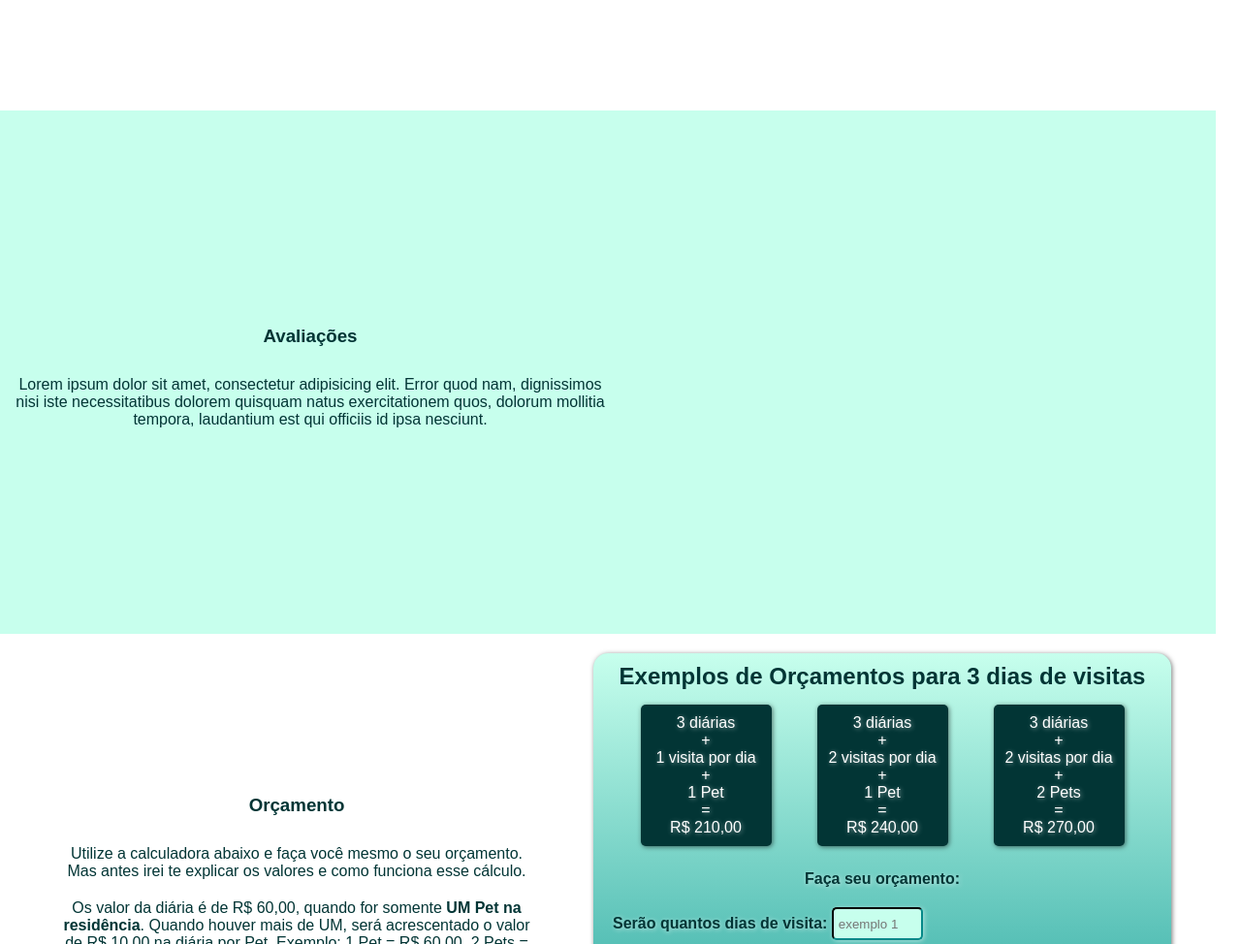
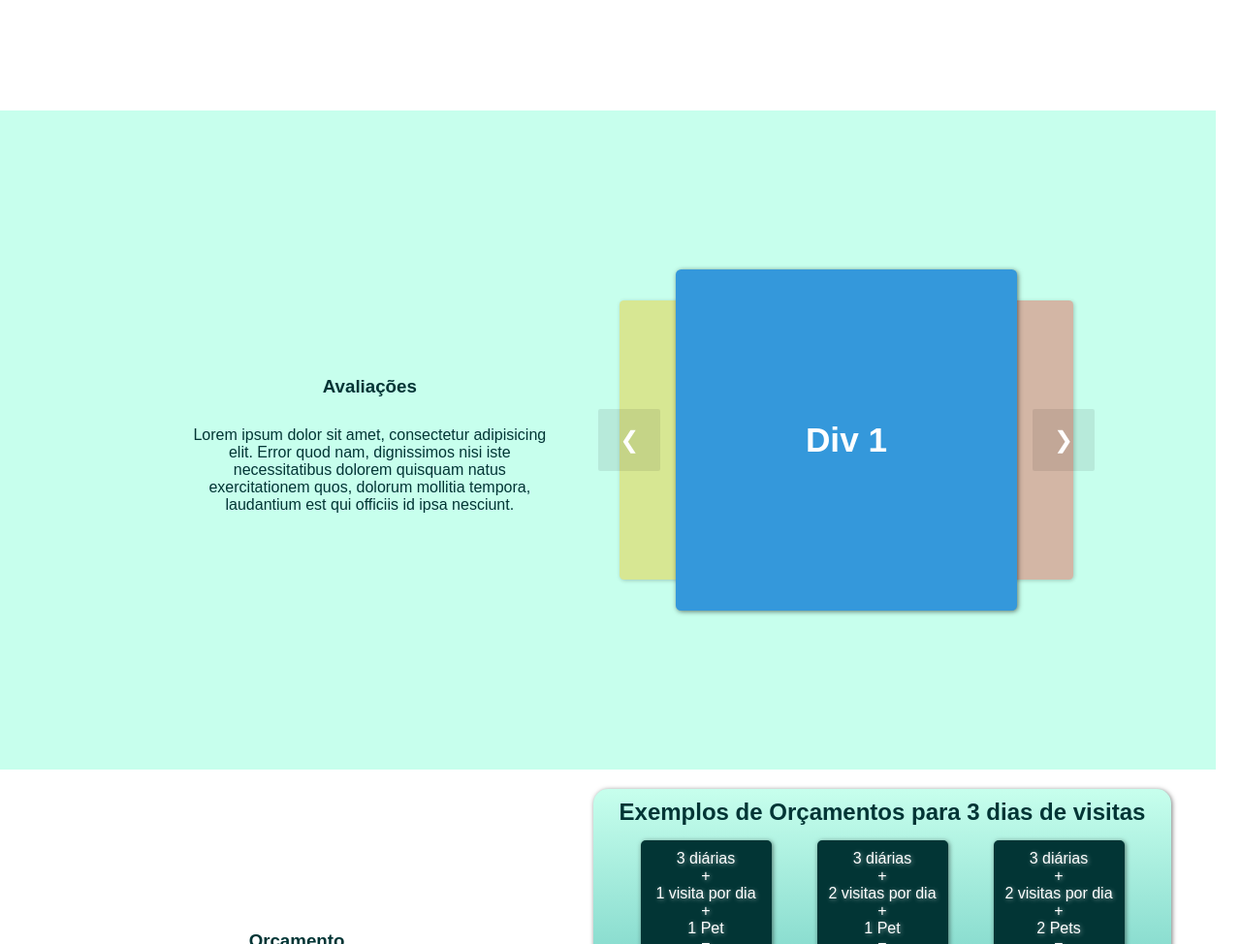
Before and after one commit to CamilaASenra/landing-page-petshop, a plain HTML site: page index.html in a window 1280 px wide. Shown: the part 2180-3154 px from the top of the page at 97% size. Drawn offline with nearby package versions, Linux system fonts and the light colour scheme.

Commit message:
Carrossel-Avaliação

```diff
--- a/index.html
+++ b/index.html
@@ -73,10 +73,27 @@
             </section>
         </section>
         <section class="sessao" id="avaliacoes">
-            <section class="texto">
+            <section class="texto" id="avaliacoesDiv">
                 <h1>Avaliações</h1>
                 <p>Lorem ipsum dolor sit amet, consectetur adipisicing elit. Error quod nam, dignissimos nisi iste necessitatibus dolorem quisquam natus exercitationem quos, dolorum mollitia tempora, laudantium est qui officiis id ipsa nesciunt.</p>
             </section>
+            <div class="carrossel-container" id="avaliacoes">
+                <button id="prev" class="seta">&#10094;</button>
+
+                <div class="carrossel">
+                <!-- Removemos a necessidade de um "trilho" longo horizontal -->
+                    <div class="palco" id="palco">
+                        <!-- A primeira div já começa ativa -->
+                        <div class="caixa ativa" style="background-color: #3498db;">Div 1</div>
+                        <div class="caixa" style="background-color: #e74c3c;">Div 2</div>
+                        <div class="caixa" style="background-color: #2ecc71;">Div 3</div>
+                        <div class="caixa" style="background-color: #f1c40f;">Div 4</div>
+                    </div>
+                </div>
+
+                <button id="next" class="seta">&#10095;</button>
+            </div>
+
         </section>
         <section class="sessao" id="orcamento">
             <div class="sessao" id="orcamento"></div>
@@ -150,6 +167,41 @@
         resultado.innerHTML = "R$ " + calculo + ",00"
     }
 
+    const caixas = document.querySelectorAll('.caixa');
+    const btnPrev = document.getElementById('prev');
+    const btnNext = document.getElementById('next');
+
+    let indexAtivo = 0;
+
+    function atualizarCarrossel() {
+        // Remove todas as classes de efeito antes de aplicar as novas
+        caixas.forEach(caixa => {
+         caixa.classList.remove('ativa', 'anterior', 'proxima');
+        });
+
+        // Calcula os índices do elemento anterior e do próximo de forma circular
+        const indexAnterior = (indexAtivo - 1 + caixas.length) % caixas.length;
+        const indexProximo = (indexAtivo + 1) % caixas.length;
+
+        // Aplica as classes nos elementos corretos
+        caixas[indexAtivo].classList.add('ativa');
+        caixas[indexAnterior].classList.add('anterior');
+        caixas[indexProximo].classList.add('proxima');
+    }
+
+    btnNext.addEventListener('click', () => {
+        indexAtivo = (indexAtivo + 1) % caixas.length;
+        atualizarCarrossel();
+    });
+
+    btnPrev.addEventListener('click', () => {
+        indexAtivo = (indexAtivo - 1 + caixas.length) % caixas.length;
+        atualizarCarrossel();
+    });
+
+    // Inicializa o posicionamento na primeira execução
+    atualizarCarrossel();
+
 
 </script>
 </html>
--- a/style.css
+++ b/style.css
@@ -175,6 +175,101 @@ section#avaliacoes {
     background-color: var(--claro);
     color: var(--bemescuro);
 }
+
+.carrossel-container {
+    display: flex;
+    align-items: center;
+    justify-content: center;
+    position: relative;
+    width: 100%;
+    max-width: 600px;
+    margin: auto;
+    height: 50vw; /* Altura controlada para dar espaço aos efeitos */
+}
+
+.carrossel {
+    width: 100%;
+    height: 100%;
+    display: flex;
+    justify-content: center;
+    align-items: center;
+}
+
+/* O palco cria a área centralizada onde as divs se sobrepõem */
+.palco {
+    position: relative;
+    width: 40vw;
+    height: 40vw;
+}
+
+.caixa {
+    position: absolute;
+    top: 0;
+    left: 0;
+    width: 100%;
+    height: 100%;
+    display: flex;
+    align-items: center;
+    justify-content: center;
+    color: white;
+    font-size: 2rem;
+    font-weight: bold;
+    border-radius: 5px;
+    box-shadow: 1px 1px 5px rgba(0, 0, 0, 0.534);
+
+    /* Configuração padrão: Escondida, menor e sem opacidade */
+    transform: scale(0.8);
+    opacity: 0;
+    z-index: 1;
+    pointer-events: none; /* Evita clicar em divs escondidas */
+    transition: transform 0.5s ease, opacity 0.5s ease, z-index 0.5s ease;
+}
+
+/* Div em Destaque (Centro) */
+.caixa.ativa {
+    transform: scale(1.1) translateX(0);
+    opacity: 1;
+    z-index: 3;
+    pointer-events: auto;
+    box-shadow: 1px 1px 5px rgba(0, 0, 0, 0.534);
+}
+
+/* Div Anterior (Fundo Esquerdo) */
+.caixa.anterior {
+    transform: scale(0.9) translateX(-100px);
+    opacity: 0.4;
+    z-index: 2;
+}
+
+/* Próxima Div (Fundo Direito) */
+.caixa.proxima {
+    transform: scale(0.9) translateX(100px);
+    opacity: 0.4;
+    z-index: 2;
+}
+
+/* Botões de navegação */
+.seta {
+    background-color: rgba(0, 0, 0, 0.082);
+    color: white;
+    border: none;
+    cursor: pointer;
+    font-size: 1.5rem;
+    border-radius: 2px;
+    position: absolute;
+    z-index: 10;
+    height: 7vw;
+    width: 7vw;
+}
+
+#prev { left: 10px; }
+#next { right: 10px; }
+
+
+.seta:hover {
+    background-color: rgba(0, 0, 0, 0.8);
+}
+
 
 section#orcamento {
     color: var(--bemescuro);
@@ -383,9 +478,26 @@ footer > p > a:hover {
     section.texto > p > img#logo {
     width: 3vw;
     }
+
+    #prev { left: 2px; }
+    #next { right: 2px; }
 }
 
 @media screen and (min-width: 1024px) {
+
+    .palco {
+        width: 25vw;
+        height: 25vw;
+    }
+
+    .seta {
+        width: 5vw;
+        height: 5vw;
+
+    }
+
+    #prev { left: -35px; }
+    #next { right: -35px; }
 
     section.sessao {
         display: grid;
@@ -454,6 +566,15 @@ footer > p > a:hover {
         grid-area: 1/2/2/3;
     }
 
+    section#avaliacoesDiv {
+        grid-area: 1/2/2/3;
+        width: 30vw;
+    }
+
+    div#avaliacoes {
+        grid-area: 1/3/2/4;
+    }
+
     section#texto-orcamento {
         grid-area: 1/2/2/3;
         width: 40vw;
```
